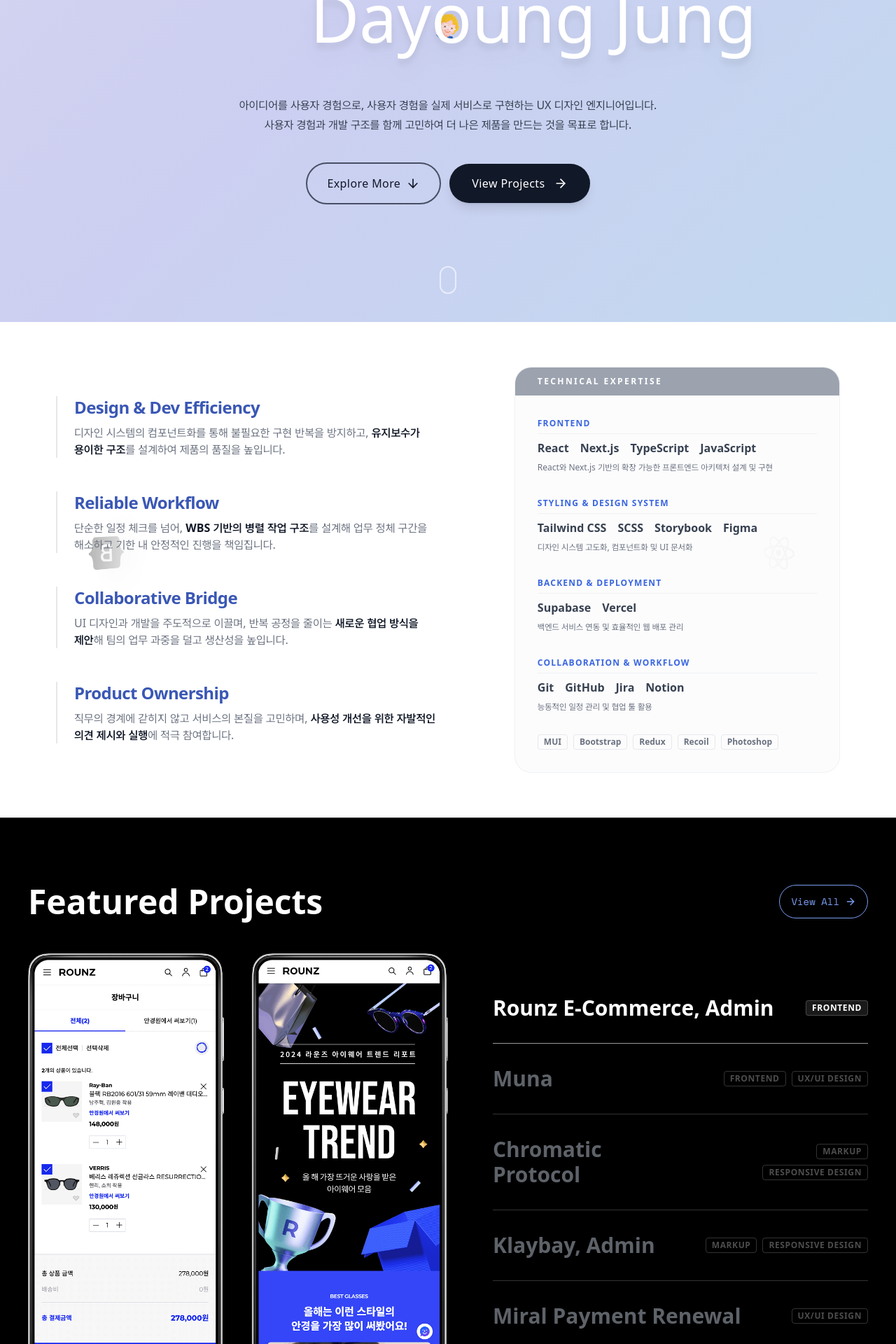
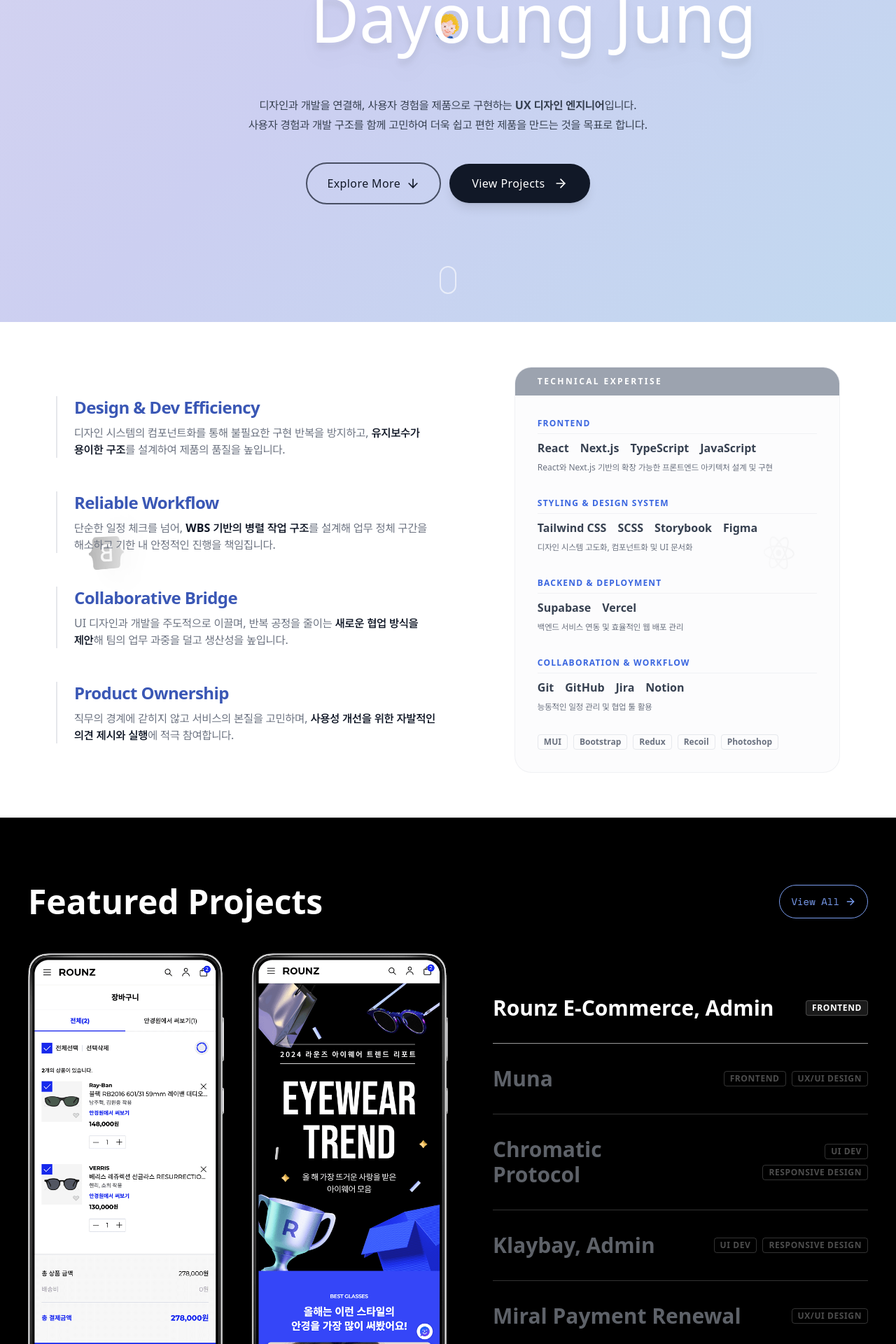
Before and after one commit to diayeri/portfolio-next, a Next.js app: page / in a window 1280 px wide. Shown: the part 340-2260 px from the top of the page at 70% size. Built offline with nearby package versions, Linux system fonts and the light colour scheme; no server answers; grey boxes are pictures that could not be loaded.

Commit message:
docs: 프로젝트, 타임라인 내용 업데이트, 프로젝트 태그 구조 리팩토링

```diff
--- a/src/components/Footer.tsx
+++ b/src/components/Footer.tsx
@@ -32,7 +32,7 @@ const Footer: React.FC = () => {
         {/* Center: Copyright */}
         <div className="order-3 text-[10px] md:text-xs tracking-tight text-center text-gray-500 md:order-2 leading-relaxed">
           <p className="font-bold text-gray-500 uppercase tracking-[0.15em] mb-0.5">
-            Design & Development by Dayoung Jung
+            Designed & Developed by Dayoung Jung
           </p>
 
           <p className="mt-2 opacity-80">
--- a/src/components/main/Hero.tsx
+++ b/src/components/main/Hero.tsx
@@ -112,11 +112,11 @@ export default function Hero() {
 
       <motion.div {...fadeUp(isMobile ? 0 : 4, visited)}>
         <p className="mt-16 text-base font-normal leading-7 text-gray-700">
-          아이디어를 사용자 경험으로, 사용자 경험을 실제 서비스로 구현하는 UX
-          디자인 엔지니어입니다.
+          디자인과 개발을 연결해, 사용자 경험을 제품으로 구현하는{" "}
+          <strong>UX 디자인 엔지니어</strong>입니다.
           <br className="hidden sm:block" />
-          사용자 경험과 개발 구조를 함께 고민하여 더 나은 제품을 만드는 것을
-          목표로 합니다.
+          사용자 경험과 개발 구조를 함께 고민하여 더욱 쉽고 편한 제품을 만드는
+          것을 목표로 합니다.
         </p>
         <div className="flex flex-wrap items-center justify-center gap-3 mt-10">
           <button
--- a/src/components/project/ProjectHeader.tsx
+++ b/src/components/project/ProjectHeader.tsx
@@ -65,10 +65,7 @@ export const ProjectHeader = ({ project }: { project: ProjectsData }) => {
           className="w-full shrink-0 rounded-xl border border-gray-200 bg-gray-50 px-5 py-6 sm:px-6 lg:w-[300px] lg:rounded-none lg:border-0 lg:border-l lg:bg-transparent lg:px-0 lg:pb-0 lg:pl-12 lg:pt-2"
         >
           <div className="flex flex-wrap gap-x-6 gap-y-8 lg:flex-col">
-            <MetaItem
-              label="Role"
-              value={project.role.split(",").map((role) => role.trim())}
-            />
+            <MetaItem label="Role" value={project.role} />
             {project.clientType !== "personal" && (
               <MetaItem
                 label={project.clientType || "Client"}
--- a/src/components/project/ProjectShowcase.tsx
+++ b/src/components/project/ProjectShowcase.tsx
@@ -95,7 +95,7 @@ const ProjectShowcase: React.FC = () => {
                 {items[active].title}
               </h2>
               <div className="flex flex-wrap justify-center gap-x-1.5 gap-y-0.5">
-                {items[active].tag?.map((tech, index) => (
+                {items[active].showcase?.tag?.map((tech, index) => (
                   <span
                     key={index}
                     className="text-base font-semibold text-gray-200"
--- a/src/data/projectsData.ts
+++ b/src/data/projectsData.ts
@@ -7,14 +7,14 @@ export const projectsData: ProjectsData[] = [
     startDate: "2025.12",
     endDate: "2026.05",
     category: ["Frontend", "UX/UI Design"],
-    role: "UX/UI Design 100%, Frontend 100%",
-    tech: ["React", "TypeScript", "Next.js", "Tailwind CSS", "Vercel"],
-    tag: ["FullStack", "UX/UI", "DesignSystem", "Frontend", "Next.js"],
+    role: ["UX/UI Design 100%", "Frontend 100%"],
+    tech: ["Next.js", "TypeScript", "Tailwind CSS", "Vercel"],
     client: "",
     clientType: "personal",
     showcase: {
       order: 1,
       cover: "/projects/portfolio/showcase.png",
+      tag: ["FullStack", "UX/UI", "DesignSystem", "Frontend", "Next.js"],
     },
     thumbnail: "/projects/portfolio/thumb.png",
     links: ["https://portfolio-dy.vercel.app/"],
@@ -28,17 +28,31 @@ export const projectsData: ProjectsData[] = [
     startDate: "2024.12",
     endDate: "2025.05",
     category: ["Frontend"],
-    role: "Frontend 100%",
-    tech: ["React", "TypeScript", "Recoil", "SCSS", "MUI", "jQuery"],
+    role: ["E-Commerce: Frontend 100%", "Admin: Frontend 80%"],
+    tech: [
+      "React",
+      "TypeScript",
+      "Recoil",
+      "MUI",
+      "SCSS",
+      "JavaScript",
+      "jQuery",
+      "Framer",
+    ],
     client: "이스트소프트",
     clientType: "company",
     featured: {
       order: 1,
       cover: "/projects/rounz/mockup.png",
     },
+    // showcase: {
+    //   order: 2,
+    //   cover: "/projects/rounz/showcase.png",
+    //   tag: ["Frontend", "UX/UI", "E-Commerce", "Admin"],
+    // },
     thumbnail: "/projects/rounz/thumb.png",
     links: ["https://rounz.com/series.php?contentIndex=155"],
-    description: `AI 가상 피팅으로 안경을 써보고 구매할 수 있는 이커머스 플랫폼의 사용자 화면과, 복잡한 상품 데이터를 편리하게 관리하는 운영 시스템을 개발한 프로젝트`,
+    description: `AI 가상 피팅 이커머스의 사용자 서비스 개발과 함께, 방치된 레거시 Admin 시스템을 React 기반으로 전면 마이그레이션하여 운영 효율을 향상시킨 프로젝트`,
   },
   {
     id: "muna",
@@ -46,9 +60,8 @@ export const projectsData: ProjectsData[] = [
     startDate: "2024.09",
     endDate: "2024.10",
     category: ["Frontend", "UX/UI Design"],
-    role: "UX/UI Design 90%, Design System 100%, Frontend 25%",
+    role: ["UX/UI Design 90%", "Design System 100%", "Frontend 25%"],
     tech: ["React", "TypeScript", "Redux Toolkit", "Firebase", "SCSS", "Figma"],
-    tag: ["FullStack", "UX/UI", "DesignSystem", "Frontend"],
     client: "이스트소프트 프론트엔드 부트캠프",
     clientType: "institution",
     featured: {
@@ -56,8 +69,9 @@ export const projectsData: ProjectsData[] = [
       cover: "/projects/muna/mockup.png",
     },
     showcase: {
-      order: 2,
+      order: 3,
       cover: "/projects/muna/showcase.png",
+      tag: ["FullStack", "UX/UI", "DesignSystem", "Frontend"],
     },
     thumbnail: "/projects/muna/thumb.png",
     links: ["https://www.figma.com/slides/balGjqj90gSVp93OMEfe9A/Report_MUNA"],
@@ -70,10 +84,9 @@ export const projectsData: ProjectsData[] = [
     title: "Chromatic Protocol",
     startDate: "2023.03",
     endDate: "2024.05",
-    category: ["Markup", "Responsive Design"],
-    role: "Web Publishing 100%, Responsive Design 80%",
+    category: ["UI Dev", "Responsive Design"],
+    role: ["UI Development 100%", "Responsive Design 80%"],
     tech: ["React", "TypeScript", "Tailwind", "Storybook"],
-    tag: ["Markup", "UX/UI", "DeFi", "Blockchain", "ResponsiveDesign"],
     client: "Quarkonix",
     clientType: "company",
     featured: {
@@ -81,8 +94,9 @@ export const projectsData: ProjectsData[] = [
       cover: "/projects/chromatic/mockup.png",
     },
     showcase: {
-      order: 3,
+      order: 4,
       cover: "/projects/chromatic/showcase.png",
+      tag: ["UX/UI", "DeFi", "Blockchain", "ResponsiveDesign"],
     },
     thumbnail: "/projects/chromatic/thumb.png",
     links: [
@@ -96,10 +110,10 @@ export const projectsData: ProjectsData[] = [
   {
     id: "klaybay",
     title: "Klaybay, Admin",
-    startDate: "2022.03",
+    startDate: "2022.05",
     endDate: "2023.03",
-    category: ["Markup", "Responsive Design"],
-    role: "Web Publishing 100%, Responsive Design 50%",
+    category: ["UI Dev", "Responsive Design"],
+    role: ["UI Development 100%", "Responsive Design 50%"],
     tech: ["React", "TypeScript", "MUI", "SCSS", "Storybook"],
     client: "Krust Universe",
     clientType: "company",
@@ -116,8 +130,8 @@ export const projectsData: ProjectsData[] = [
     title: "Stichy",
     startDate: "2020.10",
     endDate: "2021.04",
-    category: ["Markup", "Responsive Design"],
-    role: "Web Publishing 100%, Responsive Design 50%",
+    category: ["Web Publishing", "Responsive Design"],
+    role: ["Web Publishing 100%", "Responsive Design 50%"],
     tech: ["SCSS", "Bootstrap"],
     client: "Cocone",
     clientType: "client",
@@ -135,9 +149,8 @@ export const projectsData: ProjectsData[] = [
     startDate: "2019.03",
     endDate: "2020.01",
     category: ["UX/UI Design"],
-    role: "UX/UI Design 100%",
+    role: ["UX/UI Design 100%"],
     tech: ["Photoshop", "HTML5", "CSS3"],
-    tag: ["UX/UI", "Redesign", "MobileOptimization"],
     client: "밀알복지재단",
     clientType: "company",
     featured: {
@@ -145,8 +158,9 @@ export const projectsData: ProjectsData[] = [
       cover: "/projects/miral-payment/mockup.png",
     },
     showcase: {
-      order: 4,
+      order: 5,
       cover: "/projects/miral-payment/showcase.png",
+      tag: ["UX/UI", "Redesign", "MobileOptimization"],
     },
     thumbnail: "/projects/miral-payment/thumb.png",
     description:
@@ -157,8 +171,8 @@ export const projectsData: ProjectsData[] = [
     title: "소액기부 캠페인 리뉴얼",
     startDate: "2019.10",
     endDate: "2019.12",
-    category: ["Web Design", "Markup"],
-    role: "Web Design 100%, Markup 100%",
+    category: ["Web Design", "Web Publishing"],
+    role: ["Web Design 100%", "Web Publishing 100%"],
     tech: ["Photoshop", "HTML5", "CSS3", "JavaScript", "Responsive/Adaptive"],
     client: "밀알복지재단",
     clientType: "company",
@@ -171,8 +185,8 @@ export const projectsData: ProjectsData[] = [
     title: "팬슈머 기부 경험 설계",
     startDate: "2020.08",
     endDate: "2020.11",
-    category: ["Web Design", "Markup"],
-    role: "Web Design 100%, Markup 100%",
+    category: ["Web Design", "Web Publishing"],
+    role: ["Web Design 100%", "Web Publishing 100%"],
     tech: ["Photoshop", "HTML5", "CSS3", "JavaScript", "jQuery"],
     client: "밀알복지재단",
     clientType: "company",
@@ -186,7 +200,7 @@ export const projectsData: ProjectsData[] = [
     startDate: "2025.04",
     endDate: "2026.02",
     category: ["Visual Design", "Branding"],
-    role: "Branding Design 100%",
+    role: ["Design 100%"],
     tech: ["Figma", "OpenAI"],
     client: "중앙성결교회",
     clientType: "client",
@@ -200,7 +214,7 @@ export const projectsData: ProjectsData[] = [
     startDate: "2026.04",
     endDate: "2026.05",
     category: ["Visual Design", "Branding"],
-    role: "Branding Design 100%",
+    role: ["Design 100%"],
     tech: ["Figma", "OpenAI"],
     client: "헤이샌디",
     clientType: "client",
@@ -208,25 +222,4 @@ export const projectsData: ProjectsData[] = [
     description:
       "통일감 없던 기성 비주얼을 브랜드 아이덴티티에 맞춰 재정립하고, 오프라인 현장 경험(UX)을 바탕으로 한 디자인 개선을 통해 매장의 시각적 복잡성을 해결하고 고객 소통을 원활하게 만든 샌드위치 카페 브랜딩 프로젝트",
   },
-  // {
-  //   showInList: false,
-  //   id: "godbible",
-  //   title: "God Bible UX/UI Proposal",
-  //   startDate: "2026.05",
-  //   // endDate: "2026.05",
-  //   category: ["UX/UI Design"],
-  //   role: "UX/UI Design 100%",
-  //   tech: ["Figma"],
-  //   tag: ["UX/UI", "DesignIdea", "MobileApp"],
-  //   client: "갓바이블",
-  //   clientType: "client",
-  //   showcase: {
-  //     order: 1,
-  //     cover: "/projects/godbible/showcase.png",
-  //     showOnlyViaLink: true,
-  //   },
-  //   thumbnail: "/projects/godbible/thumb.png",
-  //   description:
-  //     "갓바이블 앱의 UX/UI 개선을 통해, 성경 읽기와 묵상 활동을 보다 동적이고 편리한 경험으로 제공하기 위한 아이디어를 제안드립니다. 테스트는 아이폰 13미니, IOS 26.3 기준으로 진행하였습니다.",
-  // },
 ];
--- a/src/types/projects.ts
+++ b/src/types/projects.ts
@@ -5,9 +5,8 @@ export interface ProjectsData {
   startDate: string;
   endDate?: string | null; // 없으면 진행중
   category: string[];
-  role: string;
+  role: string[];
   tech: string[];
-  tag?: string[];
   client: string;
   clientType: "company" | "client" | "institution" | "personal";
 
@@ -19,6 +18,7 @@ export interface ProjectsData {
   showcase?: {
     order: number;
     cover: string;
+    tag?: string[];
     showOnlyViaLink?: boolean;
   };
 
```
Also changed, not shown: src/content/projects/rounz.mdx (+34 -19 lines), src/data/timelineData.ts (+13 -13 lines), public/projects/rounz/showcase.png (added).
